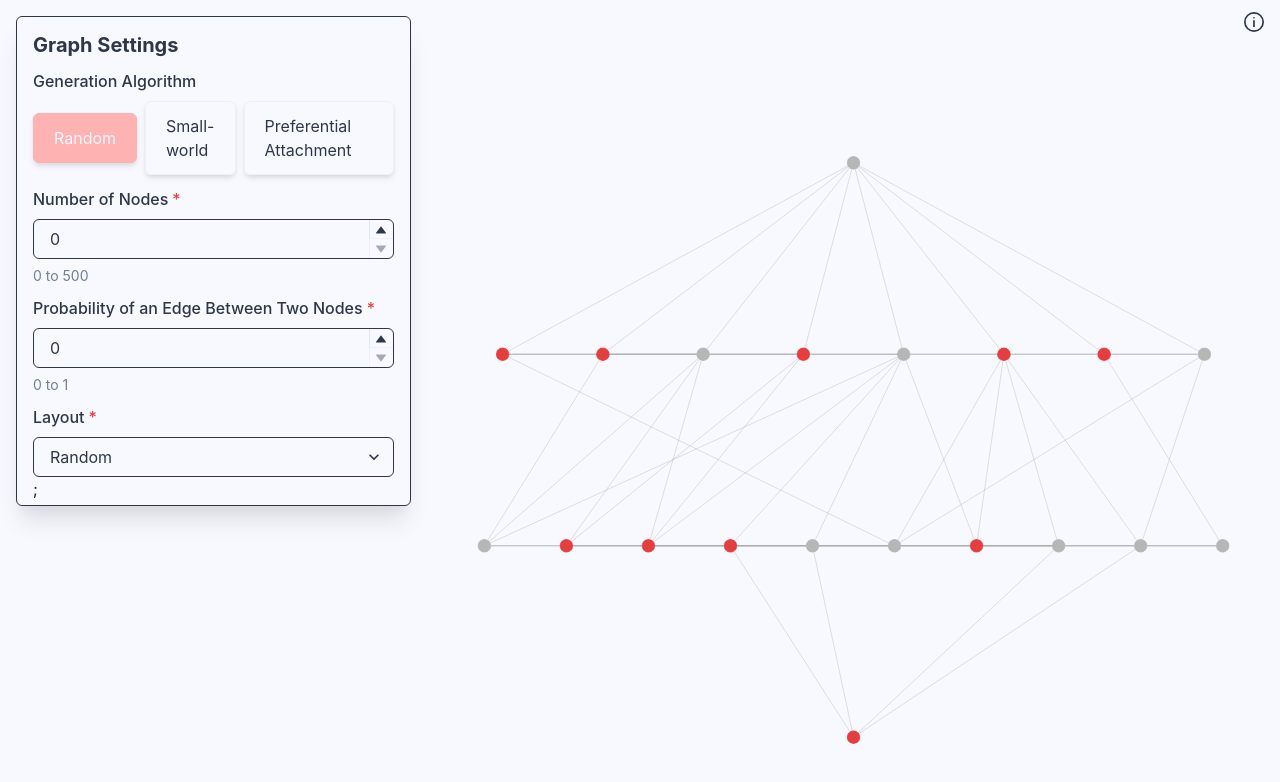
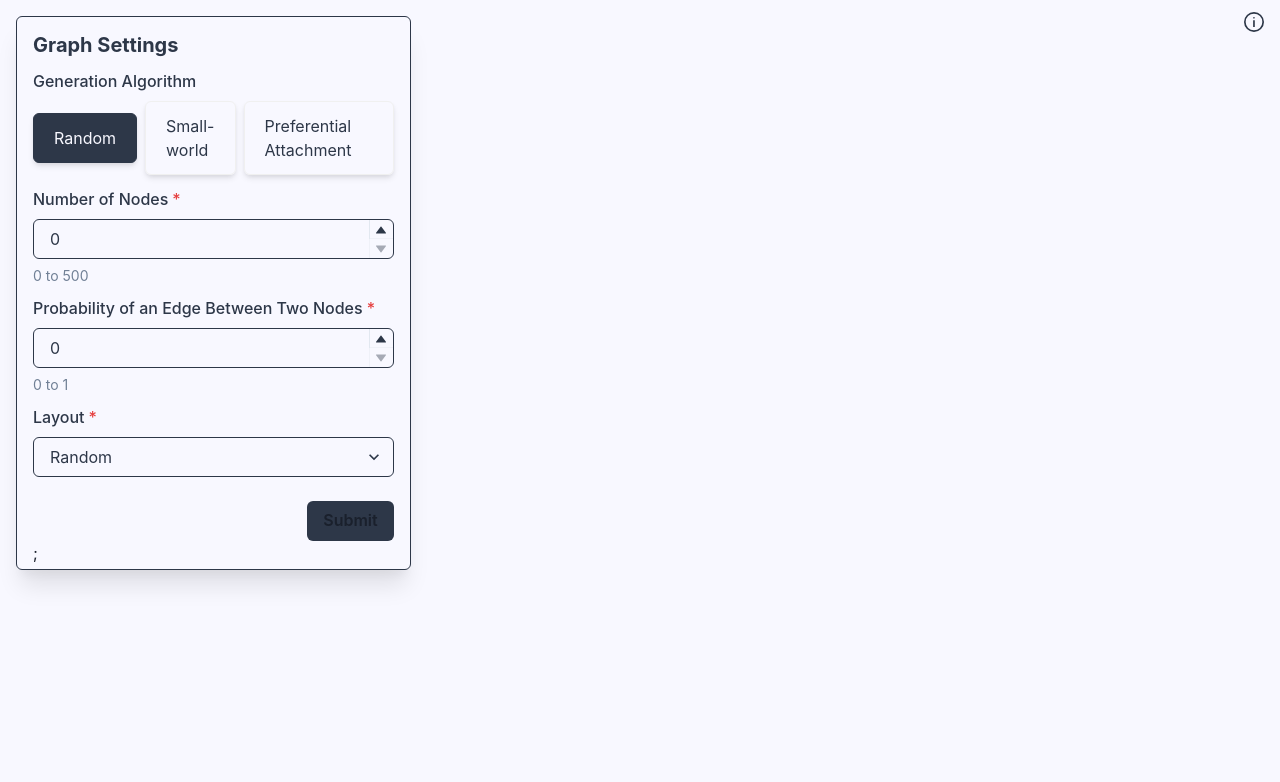
Before and after one commit to alansun25/infection-networks, a React (Create React App) app: page / in a window 1280 px wide. Shown: the top 782 px of the page. Built offline with nearby package versions, Linux system fonts and the light colour scheme.

Commit message:
Lifted state up to main app component

```diff
--- a/public/index.html
+++ b/public/index.html
@@ -24,7 +24,7 @@
       work correctly both with client-side routing and a non-root public URL.
       Learn how to configure a non-root public URL by running `npm run build`.
     -->
-    <title>Small-World Network Infections</title>
+    <title>Infection Networks</title>
   </head>
   <body>
     <noscript>You need to enable JavaScript to run this app.</noscript>
--- a/src/App.tsx
+++ b/src/App.tsx
@@ -1,17 +1,63 @@
-import React from 'react';
+import React, { useState, useEffect } from 'react';
 import { Box, Flex } from '@chakra-ui/layout';
 import Graph from './components/Graph';
 import Settings from './components/Settings';
 import About from './components/About';
 
 function App() {
+  const [algo, setAlgo] = useState<string>('Random');
+  const [settings, setSettings] = useState({
+    nodes: 0,
+    prob: '0',
+    knei: 0,
+    layout: 'random'
+  });
+
+  // const handleNodeChange = (valStr: string, valNum: number) => {
+  //   if (isNaN(valNum)) {
+  //     valNum = 0;
+  //   }
+
+  //   setSettings({
+  //     ...settings,
+  //     nodes: valNum
+  //   })
+  // };
+
+  // const handleProbChange = (valStr: string, valNum: number) => {
+  //   setSettings({
+  //     ...settings,
+  //     prob: valStr
+  //   })
+  // };
+
+  // const handleLayoutChange = (valStr: string, valNum: number) => {
+  //   setSettings({
+  //     ...settings,
+  //     layout: valStr
+  //   })
+  // };
+
+  useEffect(() => console.log(settings))
+
   return (
     <Flex flexDirection='row'>
       <Box h='auto' w='50%'>
-        <Settings />
+        <Settings
+          algo={algo}
+          setAlgo={setAlgo}
+          settings={settings}
+          setSettings={setSettings}
+          // handleNodeChange={handleNodeChange}
+          // handleProbChange={handleProbChange}
+          // handleLayoutChange={handleLayoutChange}
+        />
       </Box>
       <Box w='100%'>
-        <Graph />
+        <Graph
+          algo={algo}
+          settings={settings}
+        />
       </Box>
       <Box pos='fixed' right={0}>
         <About />
--- a/src/components/Graph.tsx
+++ b/src/components/Graph.tsx
@@ -4,12 +4,23 @@ import { Box } from '@chakra-ui/react';
 import ErdosRenyi from '../functions/ErdosRenyi';
 import WattsStrogatz from '../functions/WattsStrogatz';
 
-export default function Graph() {
+type Props = {
+  algo: string,
+  settings: {
+    nodes: number,
+    prob: string,
+    knei: number,
+    layout: string
+  }
+};
+
+export default function Graph({ algo, settings}: Props) {
   const graphContainer = useRef<HTMLDivElement>(null);
-  const [algo, setAlgo] = useState<string>('Random');
 
   useEffect(() => {
-    WattsStrogatz(20, 3, 0.15, "breadthfirst", graphContainer);
+    algo === 'random'
+      ? ErdosRenyi(settings.nodes, parseFloat(settings.prob), settings.layout, graphContainer)
+      : WattsStrogatz(settings.nodes, settings.knei, parseFloat(settings.prob), settings.layout, graphContainer)
   }, []);
 
   return (
--- a/src/components/RadioCard.jsx
+++ b/src/components/RadioCard.jsx
@@ -19,9 +19,9 @@ export default function RadioCard(props) {
         borderRadius="md"
         boxShadow="md"
         _checked={{
-          bg: "red.200",
+          bg: "gray.700",
           color: "#f8f8ff",
-          borderColor: "red.200",
+          borderColor: "gray.700",
         }}
         px={5}
         py={3}
--- a/src/components/Settings.tsx
+++ b/src/components/Settings.tsx
@@ -1,16 +1,8 @@
-import React, { useEffect, useState } from "react";
+import React from "react";
 import {
   Heading,
   Box,
-  FormControl,
   FormLabel,
-  FormErrorMessage,
-  FormHelperText,
-  Input,
-  RadioGroup,
-  VStack,
-  Radio,
-  Text,
   useRadioGroup,
   HStack
 } from "@chakra-ui/react";
@@ -19,32 +11,34 @@ import RandomForm from "./algo-forms/RandomForm";
 import SmallWorldForm from "./algo-forms/SmallWorldForm";
 import PreferentialForm from "./algo-forms/PreferentialForm";
 
-export default function Settings() {
+type Props = {
+  algo: string,
+  setAlgo: React.Dispatch<React.SetStateAction<string>>,
+  settings: {
+    nodes: number;
+    prob: string;
+    knei: number;
+    layout: string;
+  },
+  setSettings: React.Dispatch<React.SetStateAction<{
+    nodes: number;
+    prob: string;
+    knei: number;
+    layout: string;
+  }>>
+  // handleNodeChange: (valStr: string, valNum: number) => void,
+  // handleProbChange: (valStr: string, valNum: number) => void,
+  // handleLayoutChange: (valStr: string, valNum: number) => void,
+};
+
+export default function Settings(props: Props) {
   const algoOptions = ['Random', 'Small-world', 'Preferential Attachment'];
-  const [algo, setAlgo] = useState<string>('Random');
-
-  // Random graph algorithm settings
-  const [rs, setRs] = useState({
-    n: 0,
-    p: '0',
-    l: 'random'
-  })
-
-  // Small world graph algorithm settings
-  const [sw, setSw] = useState({
-    n: 0,
-    p: '0',
-    k: 0,
-    l: 'random'
-  })
 
   const { getRootProps, getRadioProps } = useRadioGroup({
     name: 'framework',
     defaultValue: 'Random',
-    onChange: setAlgo,
+    onChange: props.setAlgo,
   });
-
-  useEffect(() => console.log(algo));
 
   const group = getRootProps();
 
@@ -71,7 +65,17 @@ export default function Settings() {
         })}
       </HStack>
       <Box mb={-3}>
-        {algo === 'Random' ? <RandomForm/> : (algo === 'Small-world' ? <SmallWorldForm/> : <PreferentialForm/>)};
+        {props.algo === 'Random'
+          ? <RandomForm
+              settings={props.settings}
+              setSettings={props.setSettings}
+              // handleNodeChange={props.handleNodeChange}
+              // handleProbChange={props.handleProbChange}
+              // handleLayoutChange={props.handleLayoutChange}
+            />
+          : (props.algo === 'Small-world'
+              ? <SmallWorldForm/>
+              : <PreferentialForm/>)};
       </Box>
     </Box>
   );
--- a/src/components/algo-forms/RandomForm.tsx
+++ b/src/components/algo-forms/RandomForm.tsx
@@ -1,25 +1,44 @@
-import React, { ChangeEvent, ChangeEventHandler, useState } from "react";
+import React, { ChangeEvent, useState } from "react";
 import {
   FormControl,
   FormLabel,
-  FormErrorMessage,
+  Flex,
   FormHelperText,
   NumberInput,
   NumberDecrementStepper,
   NumberIncrementStepper,
   NumberInputField,
   NumberInputStepper,
-  Select
+  Select,
+  Button
 } from "@chakra-ui/react"
 
-export default function RandomForm() {
+type Props = {
+  settings: {
+    nodes: number;
+    prob: string;
+    knei: number;
+    layout: string;
+  }
+  setSettings: React.Dispatch<React.SetStateAction<{
+    nodes: number;
+    prob: string;
+    knei: number;
+    layout: string;
+  }>>
+  // handleNodeChange: (valStr: string, valNum: number) => void,
+  // handleProbChange: (valStr: string, valNum: number) => void,
+  // handleLayoutChange: (valStr: string, valNum: number) => void,
+};
+
+export default function RandomForm({ settings, setSettings }: Props) {
   const [params, setParams] = useState({
     nodes: 0,
     prob: '0',
     layout: 'random'
   });
 
-  const handleNodeChange = (valStr: string, valNum: number) => {
+  const localHandleNodes = (valStr: string, valNum: number) => {
     if (isNaN(valNum)) {
       valNum = 0;
     }
@@ -28,34 +47,41 @@ export default function RandomForm() {
       ...params,
       nodes: valNum
     })
-  }
+  };
 
-  const handleProbChange = (valStr: string, valNum: number) => {
+  const localHandleProb = (valStr: string, valNum: number) => {
     setParams({
       ...params,
       prob: valStr
     })
-  }
+  };
 
-  const handleSelectChange = (e: ChangeEvent<HTMLSelectElement>) => {
-    const target = e.target;
-    const value = target.value;
-    const name = target.name;
+  const localHandleLayout = (e: ChangeEvent<HTMLSelectElement>) => {
     setParams({
       ...params,
-      [name]: value
+      [e.target.name]: e.target.value
     })
-  }
+  };
 
-  console.log(params);
+  const handleSubmit = (n: number, p: string, l: string) => {
+    setSettings({
+      ...settings,
+      nodes: n,
+      prob: p,
+      layout: l
+    });
+    // props.handleNodeChange('', nodes);
+    // props.handleProbChange(prob, 0);
+    // props.handleLayoutChange(layout, 0)
+  };
 
   return (
-    <form action="">
+    <form>
       <FormControl id='nodes' isRequired mt={3}>
         <FormLabel color='#2D3748'>Number of Nodes</FormLabel>
         <NumberInput
           value={params.nodes}
-          onChange={handleNodeChange}
+          onChange={localHandleNodes}
           min={0}
           max={500}
           inputMode='numeric'
@@ -82,7 +108,7 @@ export default function RandomForm() {
         <FormLabel color='#2D3748'>Probability of an Edge Between Two Nodes</FormLabel>
         <NumberInput
           value={params.prob}
-          onChange={handleProbChange}
+          onChange={localHandleProb}
           step={0.01}
           min={0}
           max={1}
@@ -111,7 +137,7 @@ export default function RandomForm() {
         <Select
           name='layout'
           value={params.layout}
-          onChange={handleSelectChange}
+          onChange={localHandleLayout}
           color='#2D3748'
           backgroundColor='#f8f8ff'
           border='1px'
@@ -131,6 +157,18 @@ export default function RandomForm() {
           <option value="cose" style={{backgroundColor: '#f8f8ff'}}>Cose</option>
         </Select>
       </FormControl>
+      <Flex justify='end'>
+        <Button
+          mt={6}
+          bgColor="gray.700"
+          _hover={{ bg: 'gray.600' }}
+          _active={{ bg: 'gray.800' }}
+          type="button"
+          onClick={() => handleSubmit(params.nodes, params.prob, params.layout)}
+        >
+          Submit
+        </Button>
+      </Flex>
     </form>
   );
 }
--- a/src/functions/ErdosRenyi.ts
+++ b/src/functions/ErdosRenyi.ts
@@ -11,17 +11,6 @@ import { graphStyles } from "../styles/graphStyles";
  */
 
 export default function ErdosRenyi(n: number, p: number, l: string, ref: RefObject<HTMLDivElement>) {
-  // This data validation will be changed to be handled before the params are passed
-  if (n < 0) {
-    alert('A network cannot have a negative number of nodes.');
-    return;
-  }
-
-  if (p < 0 || p > 1) {
-    alert('Probability value must be between 0 and 1 inclusive.');
-    return;
-  }
-
   let cy = cytoscape({
     container: ref.current,
     elements: [],
--- a/src/functions/WattsStrogatz.ts
+++ b/src/functions/WattsStrogatz.ts
@@ -15,9 +15,6 @@ export default function WattsStrogatz(n: number, k: number, p: number, l: string
   // Create nodes
   for (let i = 1; i <= n; i++) {
     let status = 'normal'
-    if (i % 2 === 0) {
-      status = 'infected';
-    }
 
     cy.add({
       group: 'nodes',
```
